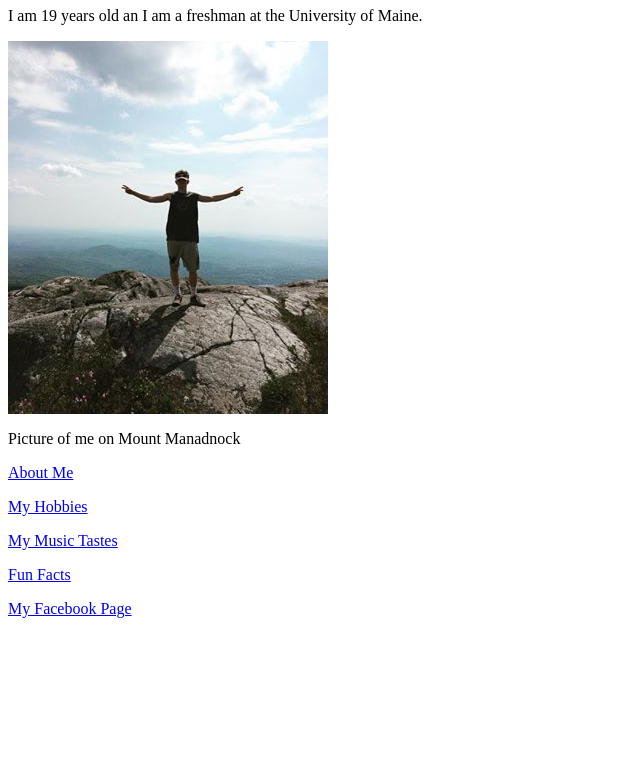
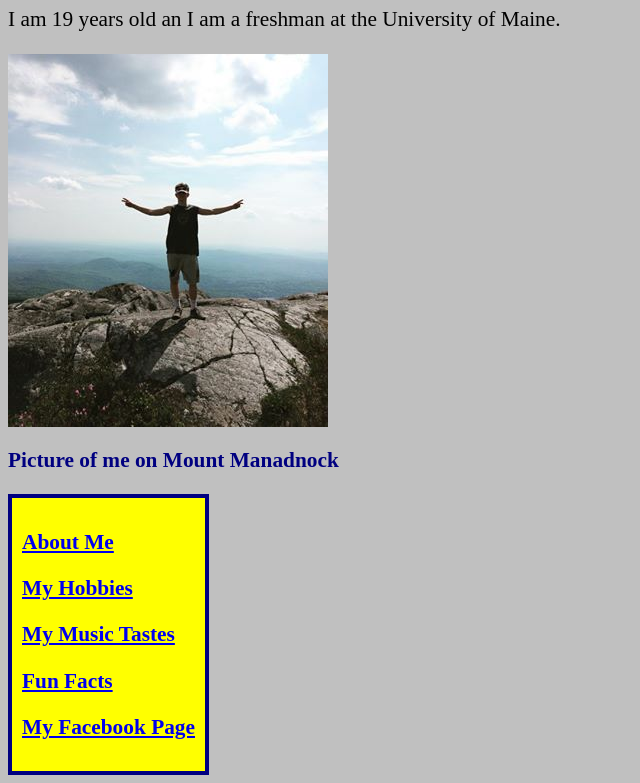
Before and after one commit to BrianSabourin/BrianSabourin.github.io, a plain HTML site: page index.html in a window 1280 px wide. Shown: the part 61-844 px from the top of the page, without its empty margins (0-640 px from the left). Before the commit the page ends 800 px from the top, so only its background shows below. Drawn offline with Linux system fonts and the light colour scheme.

Commit message:
Add files via upload

```diff
--- a/styles.css
+++ b/styles.css
@@ -1 +1,9 @@
 h1 {color: indigo; font-size: 25pt; font-family: Bitter;}
+
+body {background: silver; color: navyblue; font-size: 16pt; font-family: 'Oswald';}
+
+p {color: navy; font-weight: bold;}
+
+a:hover {color: blue}
+
+nav {display: inline-block; border: 4px solid navy; padding: 10px; margin-right: 20px; background: yellow;}
```
